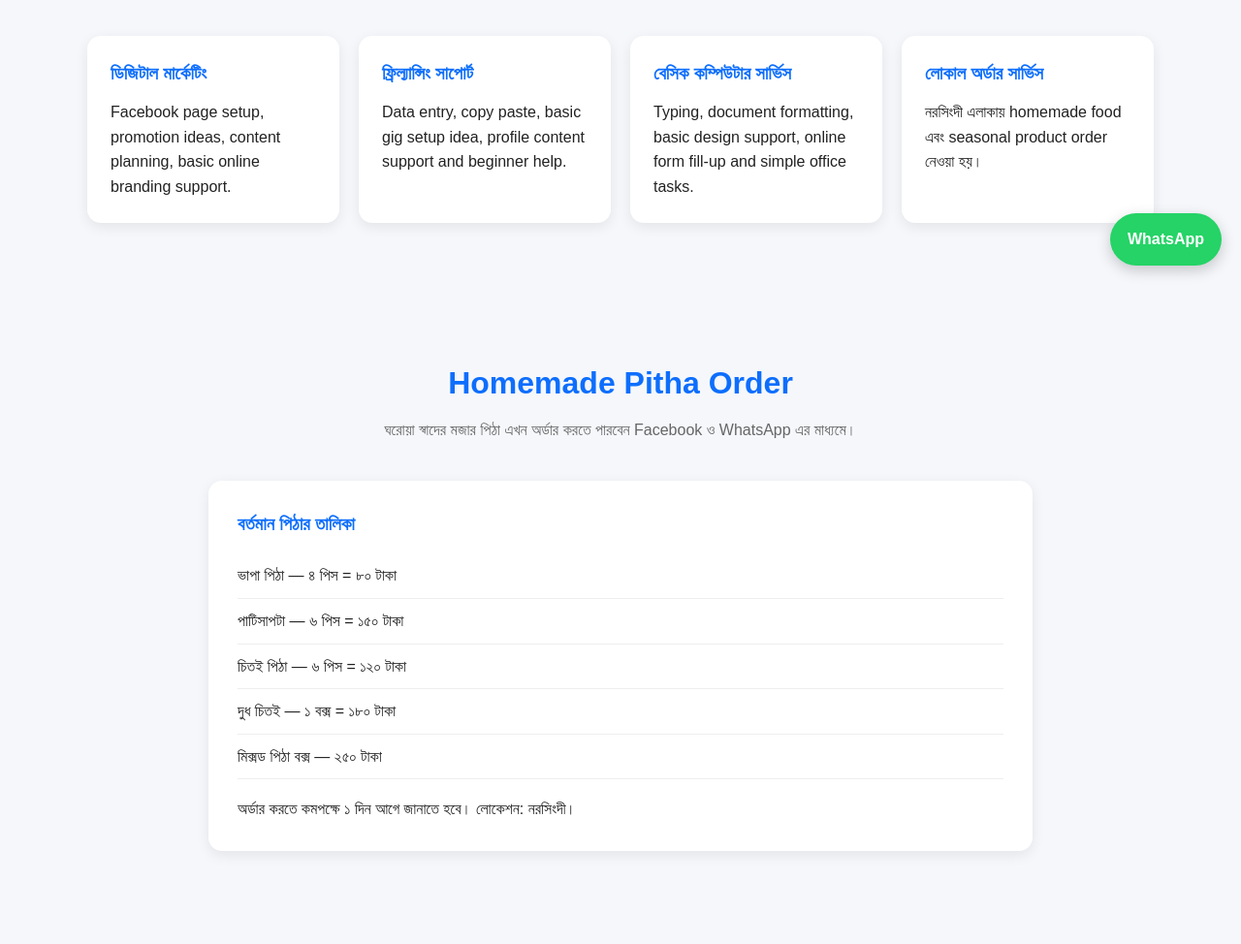
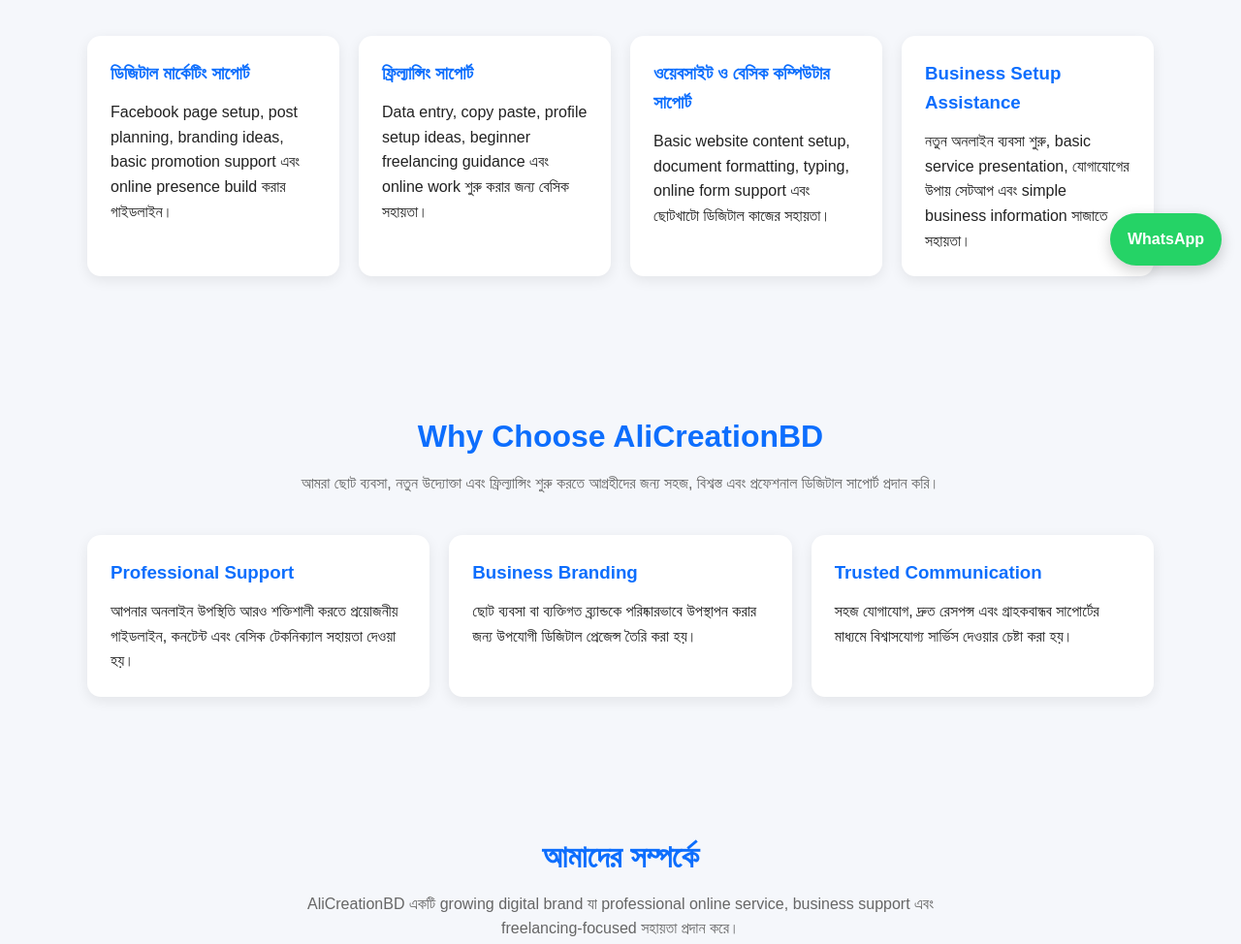
Before and after one commit to sheikhminar3624-hue/alicreationbd, a plain HTML site: page index.html in a window 1280 px wide. Shown: the part 506-1480 px from the top of the page at 97% size. Drawn offline with Linux system fonts and the light colour scheme.

Commit message:
Revise SEO elements and service descriptions
Updated title and meta description for better SEO. Revised service descriptions and removed references to homemade pitha.

```diff
--- a/index.html
+++ b/index.html
@@ -3,8 +3,8 @@
 <head>
   <meta charset="UTF-8" />
   <meta name="viewport" content="width=device-width, initial-scale=1.0" />
-  <title>AliCreationBD | Digital Services & Homemade Pitha</title>
-  <meta name="description" content="AliCreationBD - Digital Marketing, Freelancing Support, Basic Computer Services, and Homemade Pitha Order in Narsingdi." />
+  <title>AliCreationBD | Professional Digital Services</title>
+  <meta name="description" content="AliCreationBD provides professional digital services including digital marketing support, freelancing assistance, website support, and basic computer services." />
   <style>
     * { margin: 0; padding: 0; box-sizing: border-box; }
     body {
@@ -178,7 +178,6 @@
       <div class="nav-links">
         <a href="#home">হোম</a>
         <a href="#services">সার্ভিস</a>
-        <a href="#pitha">পিঠা</a>
         <a href="#about">আমাদের সম্পর্কে</a>
         <a href="#contact">যোগাযোগ</a>
       </div>
@@ -188,9 +187,9 @@
   <header class="site-header" id="home">
     <div class="container">
       <h1>AliCreationBD</h1>
-      <p>Digital Services, Freelancing Support, Basic Computer Help & Homemade Pitha Order</p>
+      <p>Professional Digital Services for Online Growth, Freelancing Support, Website Setup, and Business Branding</p>
       <a class="btn btn-primary" href="#services">আমাদের সার্ভিস দেখুন</a>
-      <a class="btn btn-whatsapp" href="https://wa.me/880132888953" target="_blank">WhatsApp অর্ডার</a>
+      <a class="btn btn-whatsapp" href="https://wa.me/880132888953" target="_blank">WhatsApp এ যোগাযোগ</a>
     </div>
   </header>
 
@@ -202,41 +201,44 @@
       </div>
       <div class="grid">
         <div class="card">
-          <h3>ডিজিটাল মার্কেটিং</h3>
-          <p>Facebook page setup, promotion ideas, content planning, basic online branding support.</p>
+          <h3>ডিজিটাল মার্কেটিং সাপোর্ট</h3>
+          <p>Facebook page setup, post planning, branding ideas, basic promotion support এবং online presence build করার গাইডলাইন।</p>
         </div>
         <div class="card">
           <h3>ফ্রিল্যান্সিং সাপোর্ট</h3>
-          <p>Data entry, copy paste, basic gig setup idea, profile content support and beginner help.</p>
+          <p>Data entry, copy paste, profile setup ideas, beginner freelancing guidance এবং online work শুরু করার জন্য বেসিক সহায়তা।</p>
         </div>
         <div class="card">
-          <h3>বেসিক কম্পিউটার সার্ভিস</h3>
-          <p>Typing, document formatting, basic design support, online form fill-up and simple office tasks.</p>
+          <h3>ওয়েবসাইট ও বেসিক কম্পিউটার সাপোর্ট</h3>
+          <p>Basic website content setup, document formatting, typing, online form support এবং ছোটখাটো ডিজিটাল কাজের সহায়তা।</p>
         </div>
         <div class="card">
-          <h3>লোকাল অর্ডার সার্ভিস</h3>
-          <p>নরসিংদী এলাকায় homemade food এবং seasonal product order নেওয়া হয়।</p>
+          <h3>Business Setup Assistance</h3>
+          <p>নতুন অনলাইন ব্যবসা শুরু, basic service presentation, যোগাযোগের উপায় সেটআপ এবং simple business information সাজাতে সহায়তা।</p>
         </div>
       </div>
     </div>
   </section>
 
-  <section id="pitha">
+  <section id="portfolio">
     <div class="container">
       <div class="section-title">
-        <h2>Homemade Pitha Order</h2>
-        <p>ঘরোয়া স্বাদের মজার পিঠা এখন অর্ডার করতে পারবেন Facebook ও WhatsApp এর মাধ্যমে।</p>
+        <h2>Why Choose AliCreationBD</h2>
+        <p>আমরা ছোট ব্যবসা, নতুন উদ্যোক্তা এবং ফ্রিল্যান্সিং শুরু করতে আগ্রহীদের জন্য সহজ, বিশ্বস্ত এবং প্রফেশনাল ডিজিটাল সাপোর্ট প্রদান করি।</p>
       </div>
-      <div class="about-box">
-        <h3 style="color:#0d6efd; margin-bottom:15px;">বর্তমান পিঠার তালিকা</h3>
-        <ul class="price-list">
-          <li>ভাপা পিঠা — ৪ পিস = ৮০ টাকা</li>
-          <li>পাটিসাপটা — ৬ পিস = ১৫০ টাকা</li>
-          <li>চিতই পিঠা — ৬ পিস = ১২০ টাকা</li>
-          <li>দুধ চিতই — ১ বক্স = ১৮০ টাকা</li>
-          <li>মিক্সড পিঠা বক্স — ২৫০ টাকা</li>
-        </ul>
-        <p style="margin-top:18px;">অর্ডার করতে কমপক্ষে ১ দিন আগে জানাতে হবে। লোকেশন: নরসিংদী।</p>
+      <div class="grid">
+        <div class="card">
+          <h3>Professional Support</h3>
+          <p>আপনার অনলাইন উপস্থিতি আরও শক্তিশালী করতে প্রয়োজনীয় গাইডলাইন, কনটেন্ট এবং বেসিক টেকনিক্যাল সহায়তা দেওয়া হয়।</p>
+        </div>
+        <div class="card">
+          <h3>Business Branding</h3>
+          <p>ছোট ব্যবসা বা ব্যক্তিগত ব্র্যান্ডকে পরিষ্কারভাবে উপস্থাপন করার জন্য উপযোগী ডিজিটাল প্রেজেন্স তৈরি করা হয়।</p>
+        </div>
+        <div class="card">
+          <h3>Trusted Communication</h3>
+          <p>সহজ যোগাযোগ, দ্রুত রেসপন্স এবং গ্রাহকবান্ধব সাপোর্টের মাধ্যমে বিশ্বাসযোগ্য সার্ভিস দেওয়ার চেষ্টা করা হয়।</p>
+        </div>
       </div>
     </div>
   </section>
@@ -245,10 +247,10 @@
     <div class="container">
       <div class="section-title">
         <h2>আমাদের সম্পর্কে</h2>
-        <p>AliCreationBD একটি growing brand যেখানে ডিজিটাল সার্ভিসের সাথে সাথে লোকাল পণ্য ও homemade food নিয়েও কাজ করা হয়।</p>
+        <p>AliCreationBD একটি growing digital brand যা professional online service, business support এবং freelancing-focused সহায়তা প্রদান করে।</p>
       </div>
       <div class="about-box">
-        <p><strong>AliCreationBD</strong> এর লক্ষ্য হলো সহজ, সাশ্রয়ী এবং বিশ্বস্ত সার্ভিস প্রদান করা। আপনি যদি digital service নিতে চান বা Facebook এর মাধ্যমে homemade pitha order করতে চান, আমরা আপনাকে সহায়তা করবো।</p>
+        <p><strong>AliCreationBD</strong> এর লক্ষ্য হলো সহজ, সাশ্রয়ী এবং প্রফেশনাল ডিজিটাল সাপোর্ট প্রদান করা। আপনি যদি website presence, digital service presentation, freelancing support বা basic online branding উন্নত করতে চান, তাহলে AliCreationBD আপনার জন্য একটি সহায়ক প্ল্যাটফর্ম হতে পারে।</p>
       </div>
     </div>
   </section>
```
